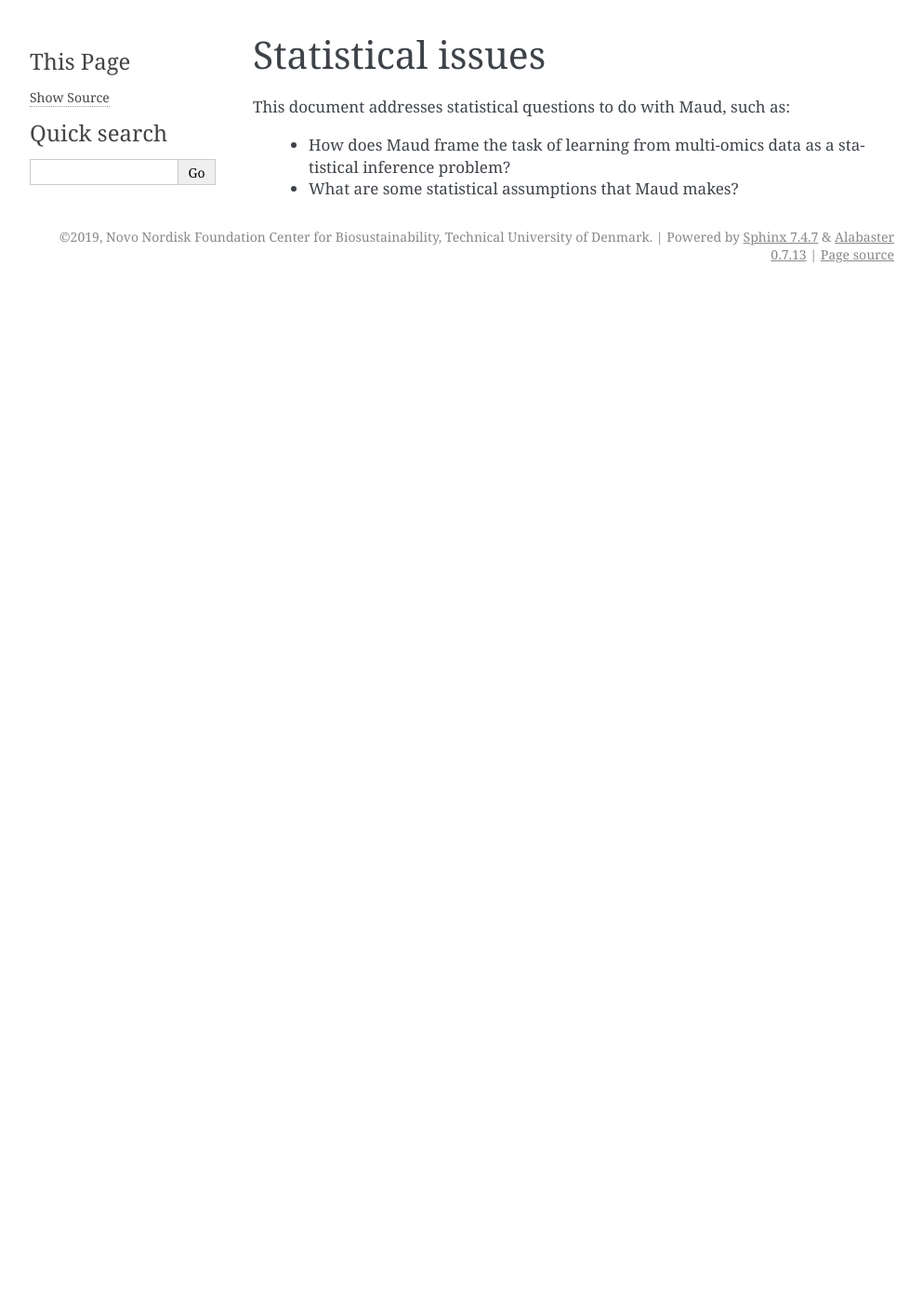
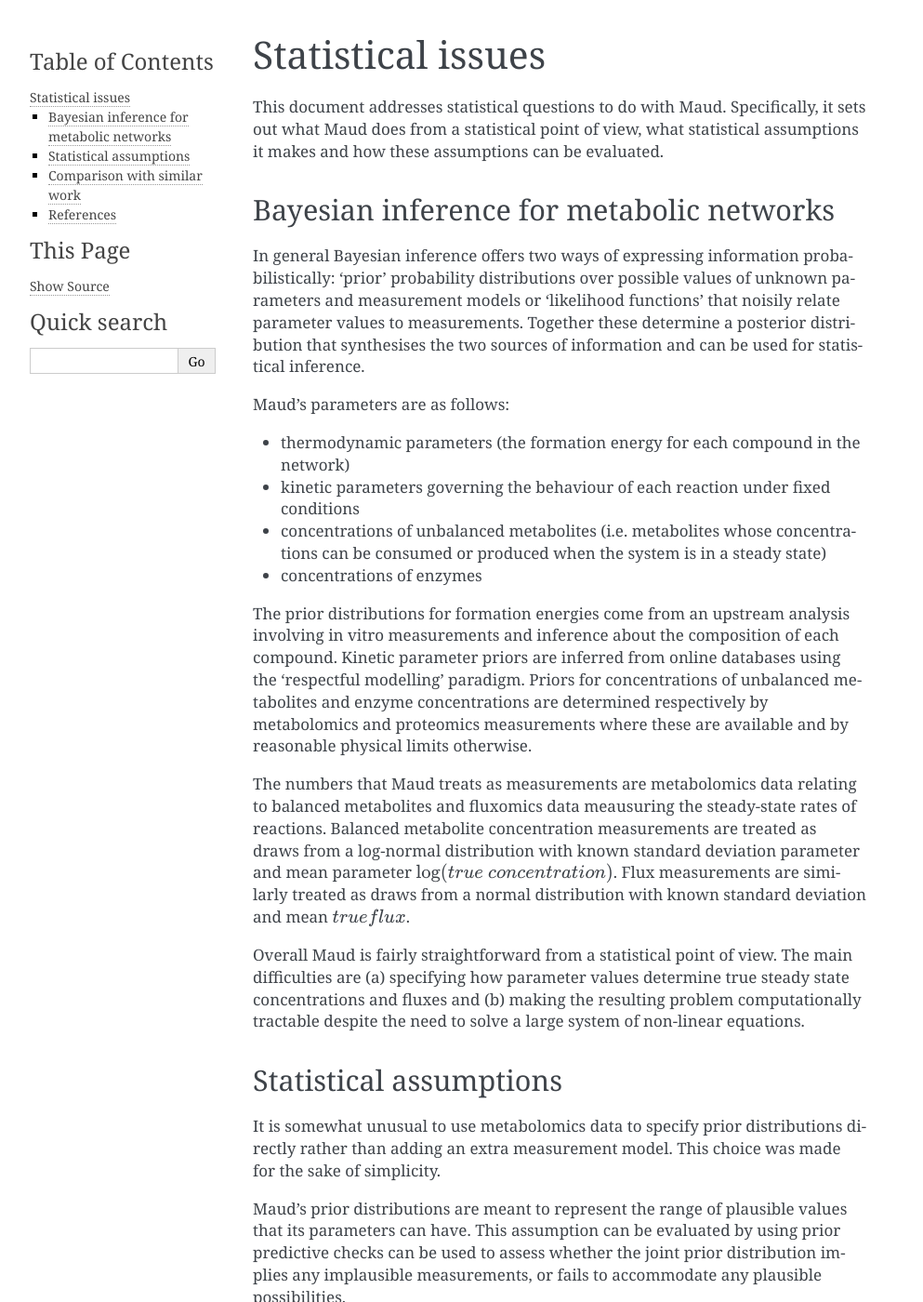
Before and after one commit to biosustain/Maud, a Sphinx documentation site: the page built from docs/theory/statistics.rst, in a window 1280 px wide and 1400 px high. Shown: the whole window at 93% size, without its empty margins (148-1141 px from the left). Built offline with Sphinx 7.4.7, drawn with Linux system fonts in a browser that asks for light colours; some of the changed text lies outside the part shown.

Commit message:
Doc: expand documentation page about statistical issues

```diff
--- a/docs/theory/statistics.rst
+++ b/docs/theory/statistics.rst
@@ -2,9 +2,84 @@
 Statistical issues
 ==================
 
-This document addresses statistical questions to do with Maud, such as:
+This document addresses statistical questions to do with Maud. Specifically, it
+sets out what Maud does from a statistical point of view, what statistical
+assumptions it makes and how these assumptions can be evaluated.
 
- - How does Maud frame the task of learning from multi-omics data as a
-   statistical inference problem?
+Bayesian inference for metabolic networks
+=========================================
 
- - What are some statistical assumptions that Maud makes?
+In general Bayesian inference offers two ways of expressing information
+probabilistically: 'prior' probability distributions over possible values of
+unknown parameters and measurement models or 'likelihood functions' that
+noisily relate parameter values to measurements. Together these determine a
+posterior distribution that synthesises the two sources of information and can
+be used for statistical inference.
+
+Maud's parameters are as follows:
+
+- thermodynamic parameters (the formation energy for each compound in the
+  network)
+- kinetic parameters governing the behaviour of each reaction under fixed
+  conditions
+- concentrations of unbalanced metabolites (i.e. metabolites whose
+  concentrations can be consumed or produced when the system is in a steady
+  state)
+- concentrations of enzymes
+
+The prior distributions for formation energies come from an upstream analysis
+involving in vitro measurements and inference about the composition of each
+compound. Kinetic parameter priors are inferred from online databases using the
+'respectful modelling' paradigm. Priors for concentrations of unbalanced
+metabolites and enzyme concentrations are determined respectively by
+metabolomics and proteomics measurements where these are available and by
+reasonable physical limits otherwise.
+
+The numbers that Maud treats as measurements are metabolomics data relating to
+balanced metabolites and fluxomics data meausuring the steady-state rates of
+reactions. Balanced metabolite concentration measurements are treated as draws
+from a log-normal distribution with known standard deviation parameter and mean
+parameter :math:`\log(true\ concentration)`. Flux measurements are similarly
+treated as draws from a normal distribution with known standard deviation and
+mean :math:`true flux`.
+
+Overall Maud is fairly straightforward from a statistical point of view. The
+main difficulties are (a) specifying how parameter values determine true steady
+state concentrations and fluxes and (b) making the resulting problem
+computationally tractable despite the need to solve a large system of
+non-linear equations.
+
+Statistical assumptions
+=======================
+
+It is somewhat unusual to use metabolomics data to specify prior distributions
+directly rather than adding an extra measurement model. This choice was made
+for the sake of simplicity.
+
+Maud's prior distributions are meant to represent the range of plausible values
+that its parameters can have. This assumption can be evaluated by using prior
+predictive checks can be used to assess whether the joint prior distribution
+implies any implausible measurements, or fails to accommodate any plausible
+possibilities.
+
+Maud's measurement model assumes that the accuracies of its measurements are
+known in advance and follow the specified distributions. This assumption can be
+evaluated by generating new simulated measurements from the posterior
+predictive distribution and seeing whether they systematically differ from the
+observed measurements.
+
+
+Comparison with similar work
+===========================
+
+Maud's statistical approach is essentially the same as the one explained in
+[1]. The main difference from that paper is that Maud attempts to represent the
+kinetics of each reaction exactly using equations derived from consideration of
+the elementary mechanism of the relevant enzymes. In contrast, st. John et al
+use linear-logarithmic kinetic laws. The tradeoff is exactness on the one hand
+against computational tractability on the other.
+
+References
+==========
+
+[1] St. John, P., Strutz, J., Broadbelt, L. J., Tyo, K. E. J., & Bomble, Y. J. (2018). Bayesian inference of metabolic kinetics from genome-scale multiomics data. bioRxiv, http://dx.doi.org/10.1101/450163
```
